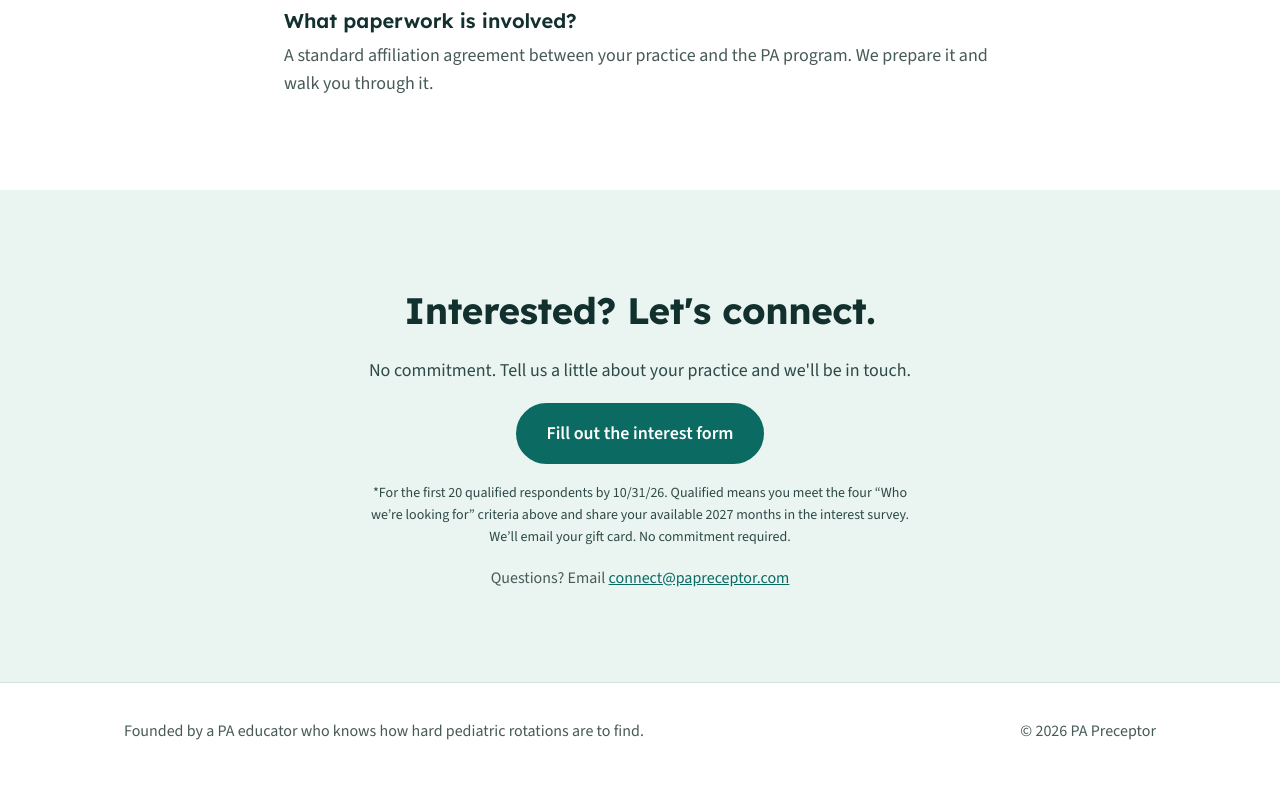
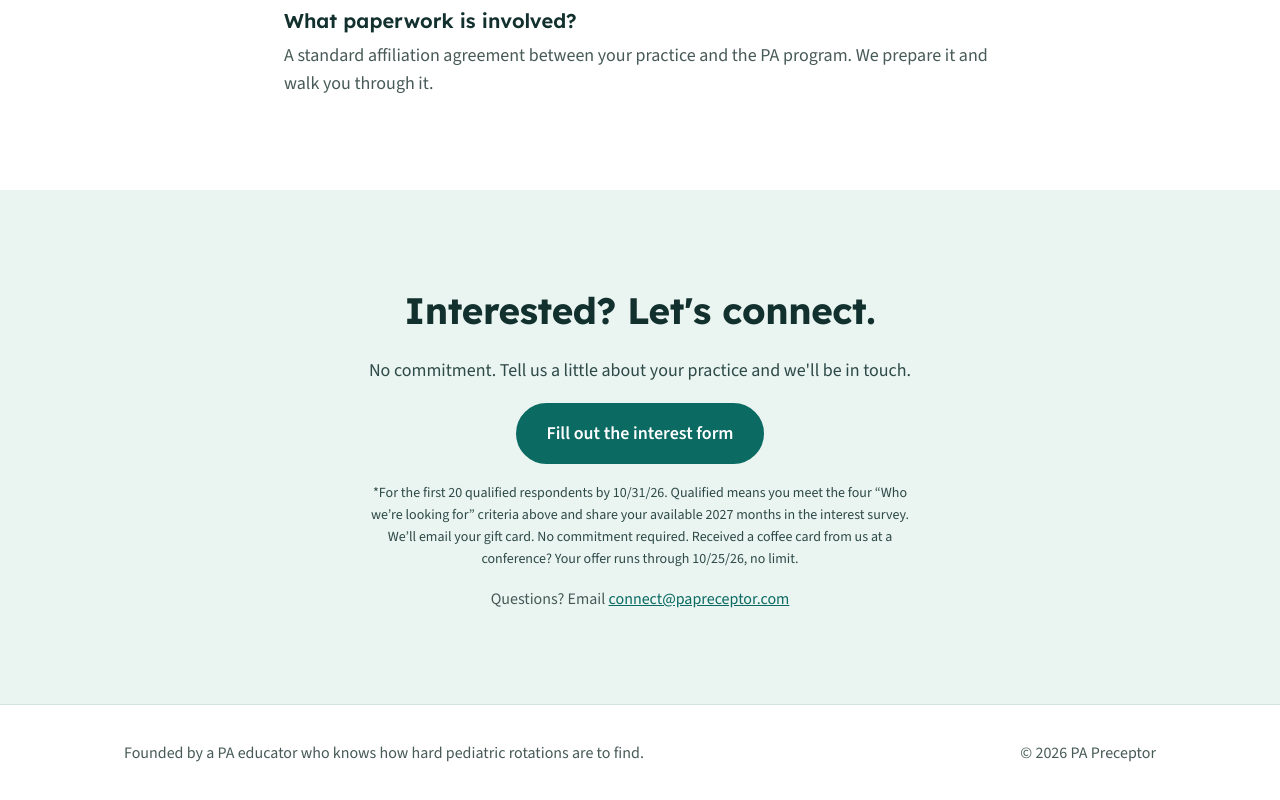
Before and after one commit to papreceptor/papreceptor, a plain HTML site: page index.html in a window 1280 px wide. Shown: the part 2605-3405 px from the top of the page. Drawn offline with nearby package versions, Linux system fonts and the light colour scheme.

Commit message:
Add conference coffee card note to fine print
Co-Authored-By: Claude Opus 5.5 <noreply@anthropic.com>
Claude-Session: https://claude.ai/code/session_01SCUWgQhijV3upqJn8EgGgR

```diff
--- a/index.html
+++ b/index.html
@@ -219,7 +219,7 @@
       <h2>Interested? Let's connect.</h2>
       <p>No commitment. Tell us a little about your practice and we'll be in touch.</p>
       <a class="btn" href="https://forms.cloud.microsoft/r/XS4ixieNfq" target="_blank" rel="noopener">Fill out the interest form</a>
-      <p class="fine">*For the first 20 qualified respondents by 10/31/26. Qualified means you meet the four &ldquo;Who we&rsquo;re looking for&rdquo; criteria above and share your available 2027 months in the interest survey. We&rsquo;ll email your gift card. No commitment required.</p>
+      <p class="fine">*For the first 20 qualified respondents by 10/31/26. Qualified means you meet the four &ldquo;Who we&rsquo;re looking for&rdquo; criteria above and share your available 2027 months in the interest survey. We&rsquo;ll email your gift card. No commitment required. Received a coffee card from us at a conference? Your offer runs through 10/25/26, no limit.</p>
       <p class="small">Questions? Email <a href="mailto:connect@papreceptor.com">connect@papreceptor.com</a></p>
     </div>
   </section>
```
